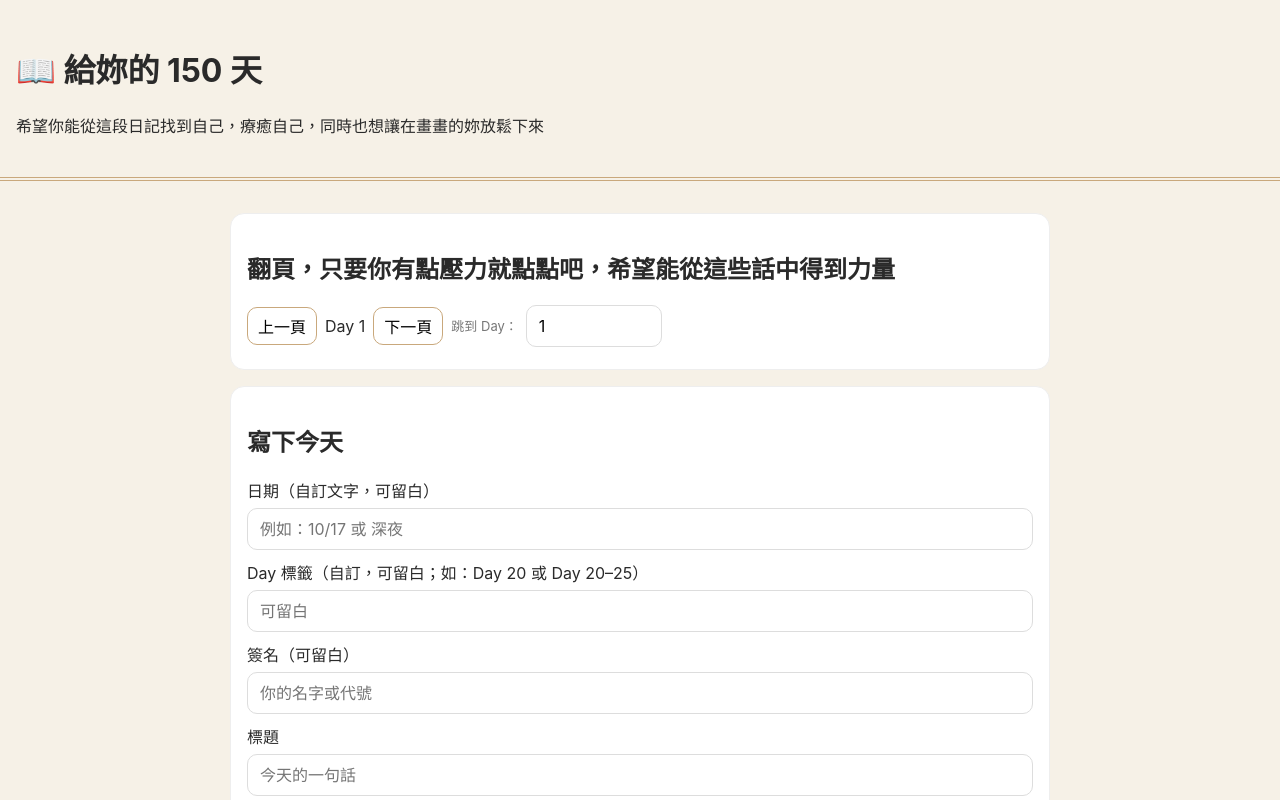
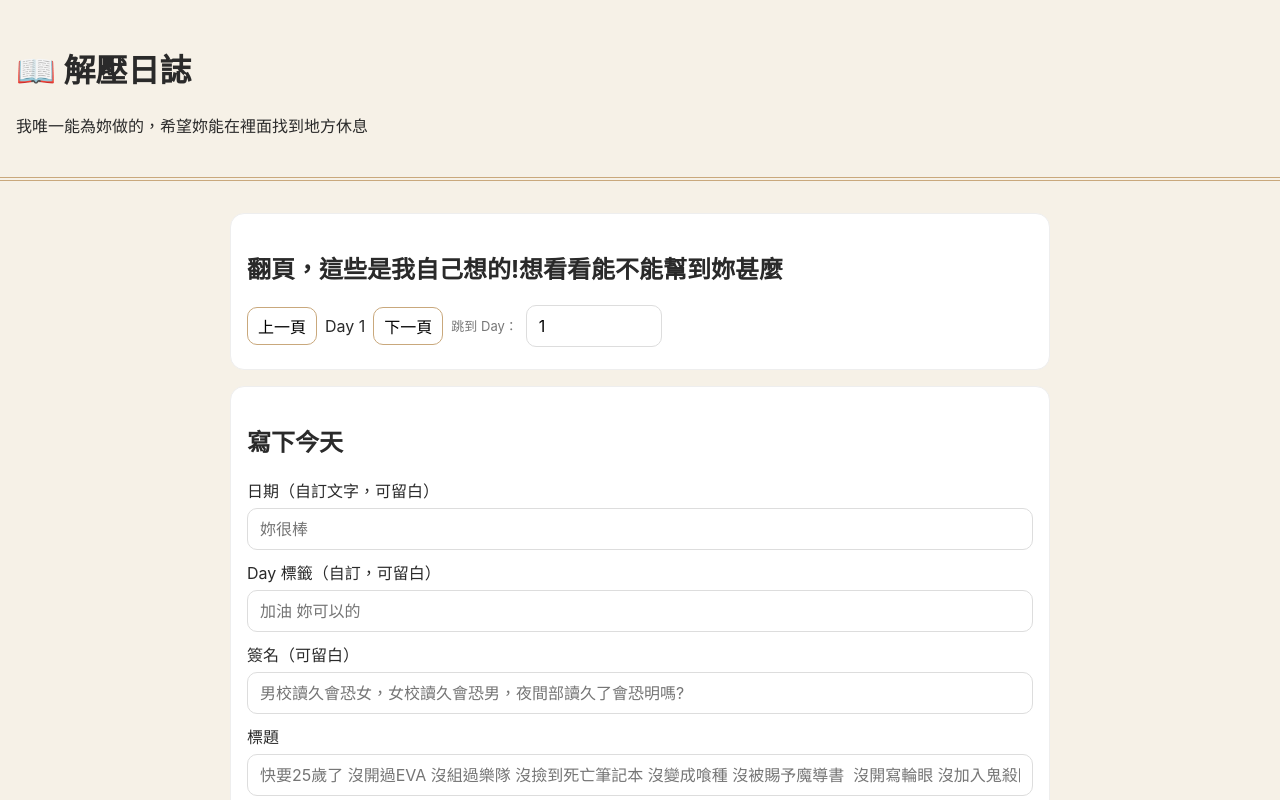
Before and after one commit to skt2256680-dotcom/diary-frontend, a plain HTML site: page index.html in a window 1280 px wide. Shown: the top 800 px of the page. Drawn offline with Linux system fonts and the light colour scheme; a script that the page names is missing.

Commit message:
Update index.html

```diff
--- a/index.html
+++ b/index.html
@@ -3,7 +3,7 @@
 <head>
   <meta charset="utf-8" />
   <meta name="viewport" content="width=device-width,initial-scale=1,viewport-fit=cover" />
-  <title>給妳的150天 · 雲端日記</title>
+  <title>解壓日誌 · 雲端日記</title>
 
   <link rel="stylesheet" href="/styles.css" />
   <style>
@@ -25,13 +25,13 @@
 </head>
 <body>
   <header>
-    <h1>📖 給妳的 150 天</h1>
-    <p class="sub">希望你能從這段日記找到自己，療癒自己，同時也想讓在畫畫的妳放鬆下來</p>
+    <h1>📖 解壓日誌</h1>
+    <p class="sub">我唯一能為妳做的，希望妳能在裡面找到地方休息</p>
   </header>
 
   <main>
     <section class="card">
-      <h2>翻頁，只要你有點壓力就點點吧，希望能從這些話中得到力量</h2>
+      <h2>翻頁，這些是我自己想的!想看看能不能幫到妳甚麼</h2>
       <div class="viewer">
         <button id="prev">上一頁</button>
         <div class="day">Day <span id="viewDay">1</span></div>
@@ -54,22 +54,22 @@
 
         <div class="row">
           <label for="dateLabel">日期（自訂文字，可留白）</label>
-          <input type="text" id="dateLabel" placeholder="例如：10/17 或 深夜" />
+          <input type="text" id="dateLabel" placeholder="妳很棒" />
         </div>
 
         <div class="row">
-          <label for="dayLabel">Day 標籤（自訂，可留白；如：Day 20 或 Day 20–25）</label>
-          <input type="text" id="dayLabel" placeholder="可留白" />
+          <label for="dayLabel">Day 標籤（自訂，可留白）</label>
+          <input type="text" id="dayLabel" placeholder="加油 妳可以的" />
         </div>
 
         <div class="row">
           <label for="author">簽名（可留白）</label>
-          <input type="text" id="author" placeholder="你的名字或代號" />
+          <input type="text" id="author" placeholder="男校讀久會恐女，女校讀久會恐男，夜間部讀久了會恐明嗎?" />
         </div>
 
         <div class="row">
           <label for="title">標題</label>
-          <input type="text" id="title" placeholder="今天的一句話" />
+          <input type="text" id="title" placeholder="快要25歲了 沒開過EVA 沒組過樂隊 沒撿到死亡筆記本 沒變成喰種 沒被賜予魔導書  沒開寫輪眼 沒加入鬼殺隊 沒變成巨人 沒有與惡魔簽訂契約 沒加入東卍 錯的不是我 是這個世界" />
         </div>
 
         <div class="row">
@@ -82,7 +82,7 @@
 
         <div class="row">
           <label for="text">今天的事</label>
-          <textarea id="text" rows="6" placeholder="想寫幾句都行" required></textarea>
+          <textarea id="text" rows="6" placeholder="有一天一個小豬做了個夢，夢見他變成了水手，然後就告訴了他的媽媽，他的媽媽說：「沒事，夢都是相反的」第二天他成了火腿" required></textarea>
         </div>
 
         <div class="row">
```
